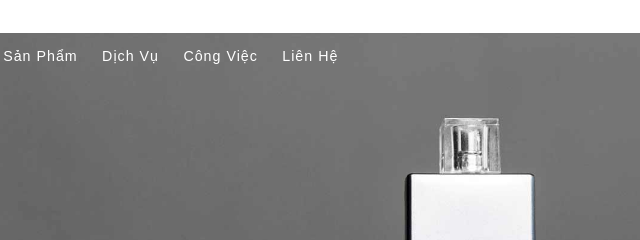
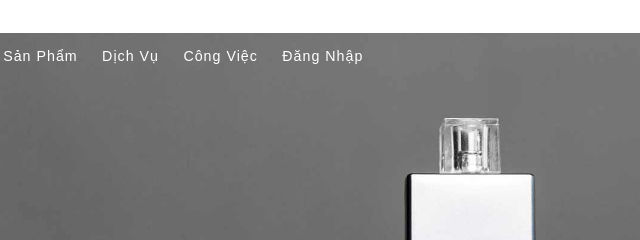
Before and after one commit to trungnghi1907/trungnghi.github.io, a plain HTML site: page index.html in a window 1280 px wide. Shown: the top 240 px of the page, 171-811 px from the left. Drawn offline with Linux system fonts and the light colour scheme; a web font is replaced by a local one.

Commit message:
Update index.html

```diff
--- a/index.html
+++ b/index.html
@@ -30,7 +30,7 @@
 					 <li><a href="products.html"><span>Sản Phẩm</span></a></li>
 					 <li><a href="services.html"><span>Dịch Vụ</span></a></li>
 					 <li class="has-sub"><a href="work.html"><span>Công Việc</span></a></li>
-					 <li class="last"><a href="contact.html"><span>Liên Hệ</span></a></li>
+					 <li class="last"><a href="contact.html"><span>Đăng Nhập</span></a></li>
 					 <div class="clear"></div>
 				</ul>
 		    </div>
```
